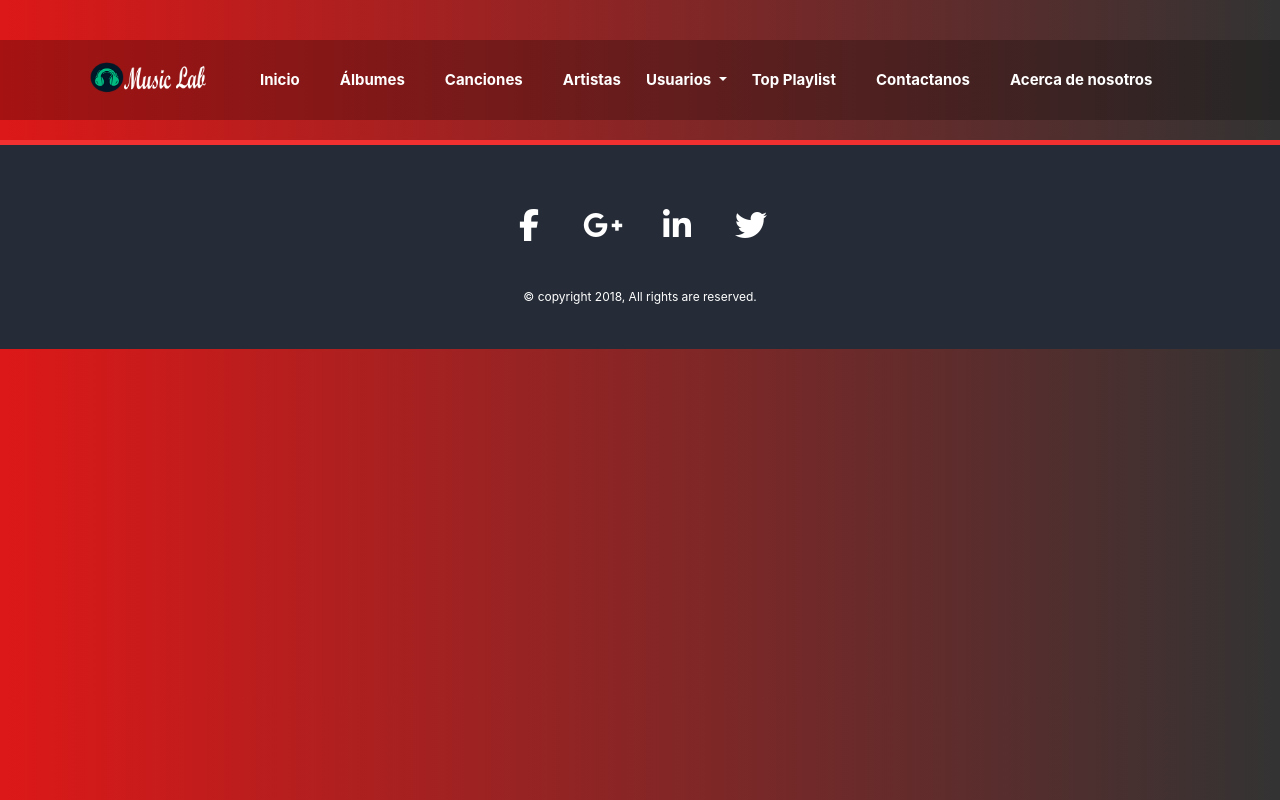
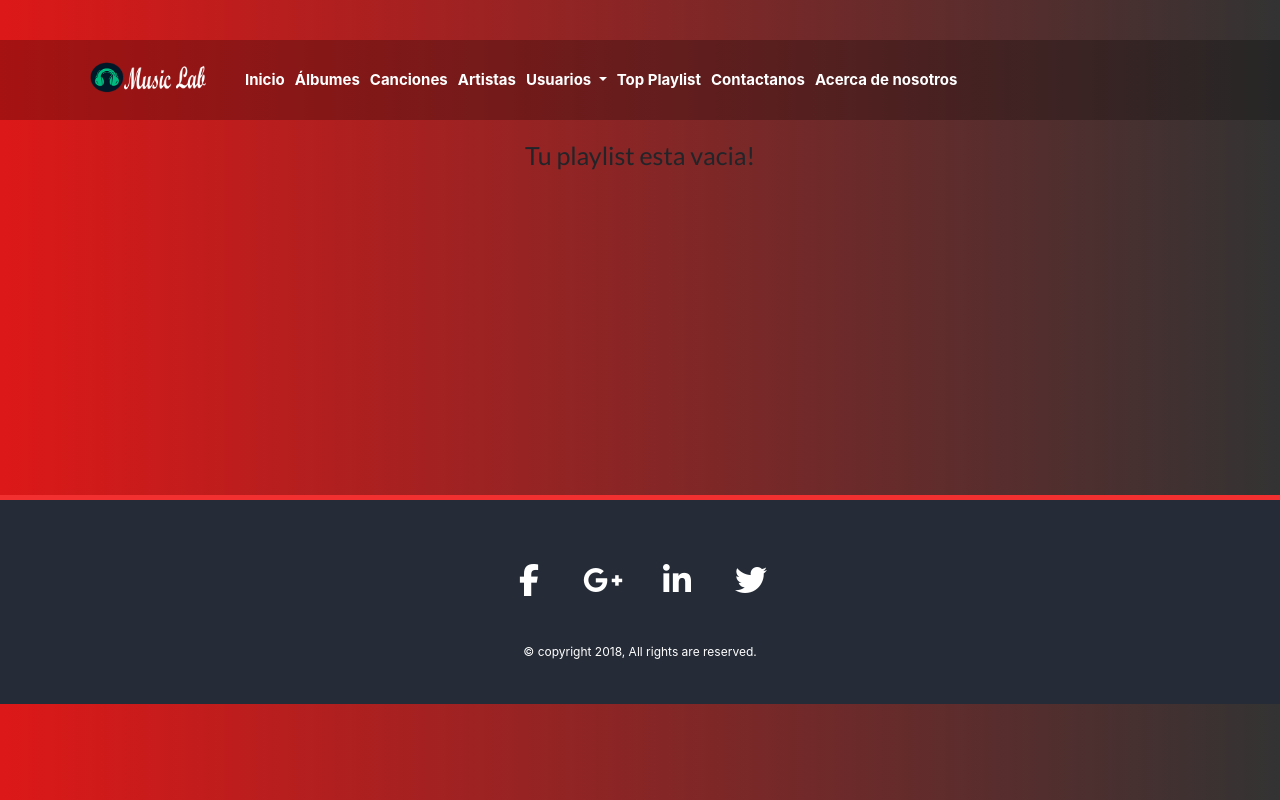
Before and after one commit to SOR7O/MusicaLabSH, an Angular app: page /MyPlaylist in a window 1280 px wide. Before the commit this address led to /. Built offline with nearby package versions, Linux system fonts and the light colour scheme.

Commit message:
ver playlist del usuario

```diff
--- a/src/app/albumes/albumes.component.ts
+++ b/src/app/albumes/albumes.component.ts
@@ -358,8 +358,6 @@ export class AlbumesComponent implements OnInit {
     this.acumulador = 0;
     this.msgAlert = false;
     this.playlist.forEach(item => {
-
-
       if (!(item.album in this.playlist)) {
         this.playlist[item.album] = true;
         this.newArr.push(item.album)
--- a/src/app/app-routing.module.ts
+++ b/src/app/app-routing.module.ts
@@ -11,7 +11,8 @@ import { UsuariosComponent } from './usuarios/usuarios.component';
 import { ArtistasComponent } from './artistas/artistas.component';
 import { RegistrarseComponent } from './registrarse/registrarse.component';
 import { IniciosesionComponent } from './iniciosesion/iniciosesion.component';
-
+import { PlaylistuserComponent} from './playlistuser/playlistuser.component';
+  import { from } from 'rxjs';
 
 const routes: Routes = [
 {path:'', redirectTo:'Home',pathMatch:'full'},
@@ -25,7 +26,7 @@ const routes: Routes = [
 {path:'Artistas', component:ArtistasComponent},
 {path: 'Registrarse', component:RegistrarseComponent},
 {path: 'Iniciosesion', component: IniciosesionComponent},
-
+{path: 'MyPlaylist', component:PlaylistuserComponent}
 ];
 
 @NgModule({
--- a/src/app/app.component.html
+++ b/src/app/app.component.html
@@ -21,11 +21,11 @@
 
       <!-- Collect the nav links, forms, and other content for toggling -->
       <div class="collapse navbar-collapse" id="bs-example-navbar-collapse-1">
-        <ul class="nav navbar-nav navbar-right">
-          <li><a routerLink="Home">Inicio</a></li>
-          <li><a routerLink="Albumes"> Álbumes</a></li>
-          <li><a routerLink="Canciones">Canciones</a></li>
-          <li><a routerLink ="Artistas">Artistas</a></li>
+        <ul class="navbar-nav mr-auto">
+          <li><a class="nav-link"  routerLink="Home">Inicio</a></li>
+          <li><a class="nav-link"  routerLink="Albumes"> Álbumes</a></li>
+          <li><a class="nav-link"  routerLink="Canciones">Canciones</a></li>
+          <li><a class="nav-link"  routerLink ="Artistas">Artistas</a></li>
           <li class="nav-item dropdown">
             <a class="nav-link dropdown-toggle" href="#" id="navbarDropdown" role="button" data-toggle="dropdown" aria-haspopup="true" aria-expanded="false" *ngIf="!state">
               Usuarios
@@ -36,10 +36,12 @@
             <div class="dropdown-divider"></div>
           </div>
           </li>
-          <li><a routerLink="Topaplaylist">Top Playlist</a></li>
-          <li><a routerLink="Contactanos">Contactanos</a></li>
-          <li><a routerLink="About"> Acerca de nosotros</a>
-          </li>
+          <li><a class="nav-link"  routerLink="MyPlaylist" class="nav-link" *ngIf="state" >Mi playlist</a></li>
+          <li><a class="nav-link"  routerLink="Topaplaylist">Top Playlist</a></li>
+          <li><a class="nav-link"  routerLink="Contactanos">Contactanos</a></li>
+          <li><a class="nav-link"  routerLink="About"> Acerca de nosotros</a> </li>
+          <li><a routerLink="Home" class="nav-link" (click)="logout()" *ngIf="state">Cerra session</a></li>
+
         </ul>
       </div><!-- /.navbar-collapse -->
     </div><!-- /.container-fluid -->
--- a/src/app/app.module.ts
+++ b/src/app/app.module.ts
@@ -14,6 +14,7 @@ import { ArtistasComponent } from './artistas/artistas.component';
 import { RegistrarseComponent } from './registrarse/registrarse.component';
 import { IniciosesionComponent } from './iniciosesion/iniciosesion.component';
 import { NgbModule } from '@ng-bootstrap/ng-bootstrap';
+import { PlaylistuserComponent } from './playlistuser/playlistuser.component';
 
 @NgModule({
   declarations: [
@@ -28,7 +29,8 @@ import { NgbModule } from '@ng-bootstrap/ng-bootstrap';
     UsuariosComponent,
     ArtistasComponent,
     RegistrarseComponent,
-    IniciosesionComponent
+    IniciosesionComponent,
+    PlaylistuserComponent
   ],
   imports: [
     BrowserModule,
--- /dev/null
+++ b/src/app/playlistuser/playlistuser.component.html
@@ -0,0 +1,57 @@
+<!-- <div class="container">
+    <div *ngFor="let play of aaa; let i=index">
+        <div class="card">
+            <label>{{play.name}}</label>
+            <label for="">{{i}}</label>
+            <input type="hidden" name="" id="name" value="{{play.path}}" readonly="readonly">
+            <button (click)="reproducir(i)"><i class="fa fa-play"></i></button>
+            <button (click)="detener()"><i class="fa fa-pause"></i></button>
+            <button (click)="agregar(i)">Agregar</button>
+        </div>
+    </div>
+</div> -->
+<h1 class="title text-center" *ngIf="state">Tu playlist esta vacia!</h1>
+<div id="latestalbum" class="hero pad">
+    <div class="container">
+        <!-- hero content -->
+        <div class="hero-content" *ngIf="!state">
+            <!-- heading -->
+            <h2>Playlist</h2>
+            <hr>
+            <!-- paragraph -->
+            <p>We sing the best <strong class="theme-color">Songs</strong> and now we control the world best <strong
+                    class="theme-color">Music</strong>.</p>
+        </div>
+        <!-- hero play list -->
+        <div class="hero-playlist">
+            <div class="row">
+
+                <div class="col-md-6 col-sm-6">
+                    <!-- play list -->
+                    <div class="playlist-content">
+                        <ul class="list-unstyled">
+                            <li class="playlist-number" *ngFor="let play of aaa; let i=index">
+                                <!-- song information -->
+                                <div class="song-info">
+                                    <!-- song title -->
+                                    <h4>{{play.name}}</h4>
+                                    <p><strong>Album</strong>: {{play.album}} &nbsp;|&nbsp; <strong>Type</strong>:
+                                        {{play.type}}
+                                        &nbsp;|&nbsp; <strong>Singer</strong>: {{play.singer}}</p>
+                                </div>
+                                <!-- music icon -->
+                                <div class="music-icon">
+                                    <a class="reproducir" (click)="reproducir(i)"><i class="fa fa-play"></i></a>
+                                    <a class="detener" (click)="detener()"><i class="fa fa-pause"></i></a>
+                                    <a class="agregar" (click)="remover(i)"><i class="fas fa-minus"></i></a>
+                                </div>
+                                <div class="clearfix"></div>
+                            </li>
+                        </ul>
+                    </div>
+                </div>
+
+            </div>
+        </div>
+    </div>
+</div>
--- /dev/null
+++ b/src/app/playlistuser/playlistuser.component.scss
@@ -0,0 +1,12 @@
+.reproducir:hover{
+
+    background-color: black;
+}
+.detener:hover{
+
+    background-color: black;
+}
+.agregar:hover{
+
+    background-color: black;
+}
--- /dev/null
+++ b/src/app/playlistuser/playlistuser.component.ts
@@ -0,0 +1,55 @@
+import { Component, OnInit } from '@angular/core';
+
+import { userService } from '../registrarse/services/userservices';
+import { PlaylistUser } from '../models/playlist';
+import { User } from '../models/user';
+import { Input } from '@angular/core';
+
+@Component({
+  selector: 'app-playlistuser',
+  templateUrl: './playlistuser.component.html',
+  styleUrls: ['./playlistuser.component.scss']
+})
+export class PlaylistuserComponent implements OnInit {
+
+  @Input() playlistUser: PlaylistUser[];
+  @Input() user: User[];
+  state:boolean;
+  constructor(
+    public userServices: userService
+  ) { }
+  userPlaylist = localStorage.getItem('playlistUsers');
+  myPlaylist = JSON.parse(this.userPlaylist);
+  findUser = sessionStorage.getItem('currentUser');
+  userFound = JSON.parse(this.findUser);
+  aaa = [];
+  newPlaylist = [];
+  audio = new Audio();
+  ngOnInit(): void {
+    this.playlistUser = this.userServices.getPlaylist();
+    let compare = this.playlistUser.filter(x => x.codUser === this.userFound.cod);
+    if(compare.length<=0){
+      this.state=true;
+    }
+    else{
+      this.state=false;
+    }
+    this.aaa = compare;
+    console.log(this.aaa);
+
+  }
+  reproducir(i) {
+    this.audio = new Audio(this.myPlaylist[i].path)
+    this.audio.play();
+  }
+  detener() {
+    this.audio.pause();
+  }
+  remover(i) {
+    let a = JSON.parse(localStorage.getItem('playlistUsers'));
+    a.splice(i, 1)
+    localStorage.setItem('playlistUsers', JSON.stringify(a));
+    setTimeout(" window.location.reload()",1);
+  }
+
+}
--- a/src/app/topaplaylist/topaplaylist.component.ts
+++ b/src/app/topaplaylist/topaplaylist.component.ts
@@ -8,8 +8,22 @@ import { Component, OnInit } from '@angular/core';
 export class TopaplaylistComponent implements OnInit {
 
   constructor() { }
+  playlist=[];
+  topPlaylist=[];
+  ngOnInit(): void {
+    this.playlist=JSON.parse(localStorage.getItem('playlistUsers'));
+    console.log(this.playlist);
 
-  ngOnInit(): void {
+    this.playlist.forEach(item=>{
+      if(!(item.idUser in this.playlist)){
+        console.log(item);
+        this.playlist[item.idUser]=true;
+        this.topPlaylist.push(item.idUser)
+      }
+    });
+    console.log(this.topPlaylist);
+
+
   }
 
 }
```
Also changed, not shown: 1 other file (tests, documents, lock files or other folders).
